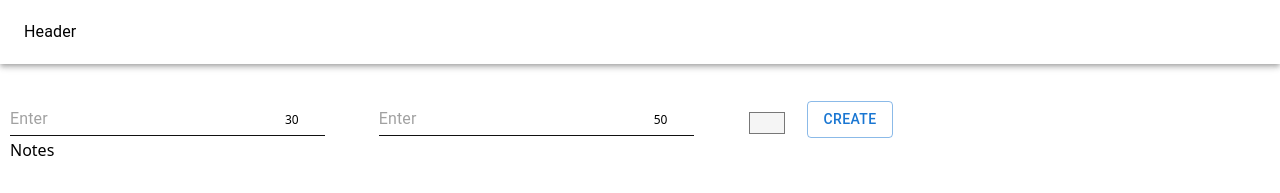
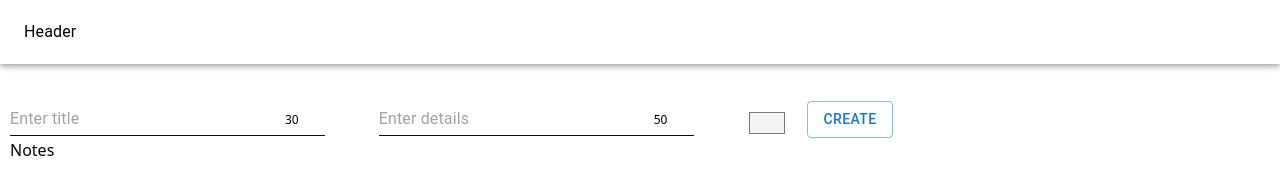
Before and after one commit to gamitej/Notes-App-Ts, a React (Vite) app: page / in a window 1280 px wide. Shown: the top 193 px of the page. Built offline with nearby package versions, Linux system fonts and the light colour scheme.

Commit message:
notes created

```diff
--- a/src/comp/CreateNote.tsx
+++ b/src/comp/CreateNote.tsx
@@ -1,5 +1,8 @@
+import React, { useState } from "react";
+// models
+import { NoteObject } from "@/models/note";
+// mui
 import { Box, Button, InputBase, styled } from "@mui/material";
-import React from "react";
 
 const Container = styled(Box)`
   & > * {
@@ -24,14 +27,47 @@ const Container = styled(Box)`
 `;
 
 const CreateNote: React.FC = () => {
+  // ================= STATES ====================
+  const [note, setNote] = useState<NoteObject>({
+    id: 0,
+    title: "",
+    details: "",
+    color: "",
+    date: new Date().toLocaleString().toString(),
+  });
+
+  // ================= EVENT-HANDLER ====================
+  const handleChange = (
+    e: React.ChangeEvent<HTMLTextAreaElement | HTMLInputElement>
+  ) => {
+    const { name, value } = e.target;
+    setNote((prevState) => ({ ...prevState, [name]: value }));
+  };
+
+  const handleSubmit = (e: React.MouseEvent<HTMLButtonElement, MouseEvent>) => {
+    e.preventDefault();
+  };
+
+  console.log(note);
+
+  /**
+   * JSX
+   */
+
   return (
     <Container>
-      <InputBase placeholder="Enter " />
+      <InputBase
+        placeholder="Enter title"
+        name="title"
+        onChange={handleChange}
+      />
       <Box component="span">30</Box>
-      <InputBase placeholder="Enter " />
+      <InputBase placeholder="Enter details" name="details" />
       <Box component="span">50</Box>
       <InputBase type="color" defaultValue={"#F5F5F5"} />
-      <Button variant="outlined">CREATE</Button>
+      <Button variant="outlined" onClick={handleSubmit}>
+        CREATE
+      </Button>
     </Container>
   );
 };
--- /dev/null
+++ b/src/models/note.ts
@@ -0,0 +1,7 @@
+export interface NoteObject {
+  id: number;
+  title: string;
+  details: string;
+  color: string;
+  date: string;
+}
--- a/tsconfig.json
+++ b/tsconfig.json
@@ -5,7 +5,7 @@
     "module": "ESNext",
     "skipLibCheck": true,
     "paths": {
-      "@/*" : ["./src/*"]
+      "@/*": ["./src/*"]
     },
 
     /* Bundler mode */
@@ -18,8 +18,8 @@
 
     /* Linting */
     "strict": true,
-    "noUnusedLocals": true,
-    "noUnusedParameters": true,
+    "noUnusedLocals": false,
+    "noUnusedParameters": false,
     "noFallthroughCasesInSwitch": true
   },
   "include": ["src"],
```
